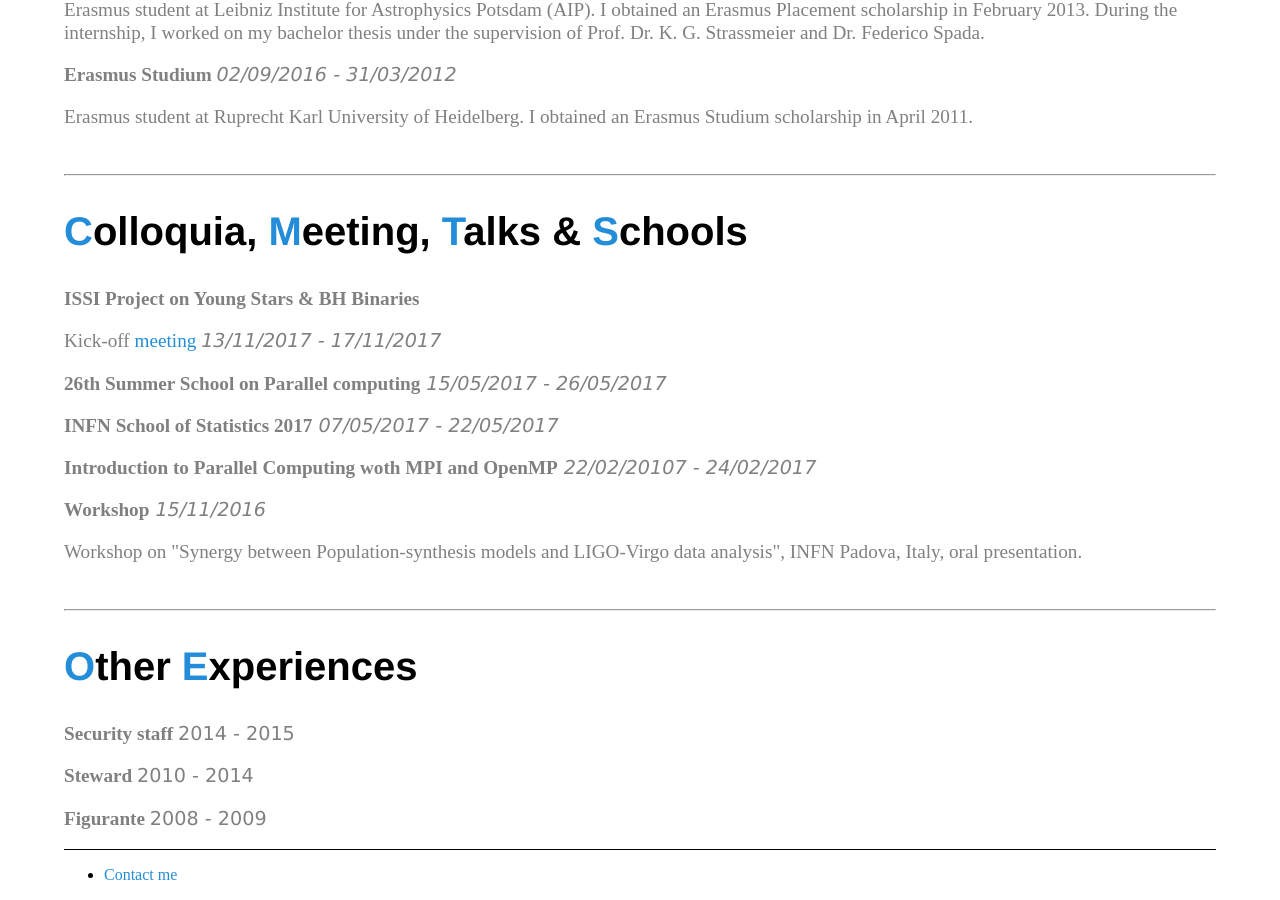
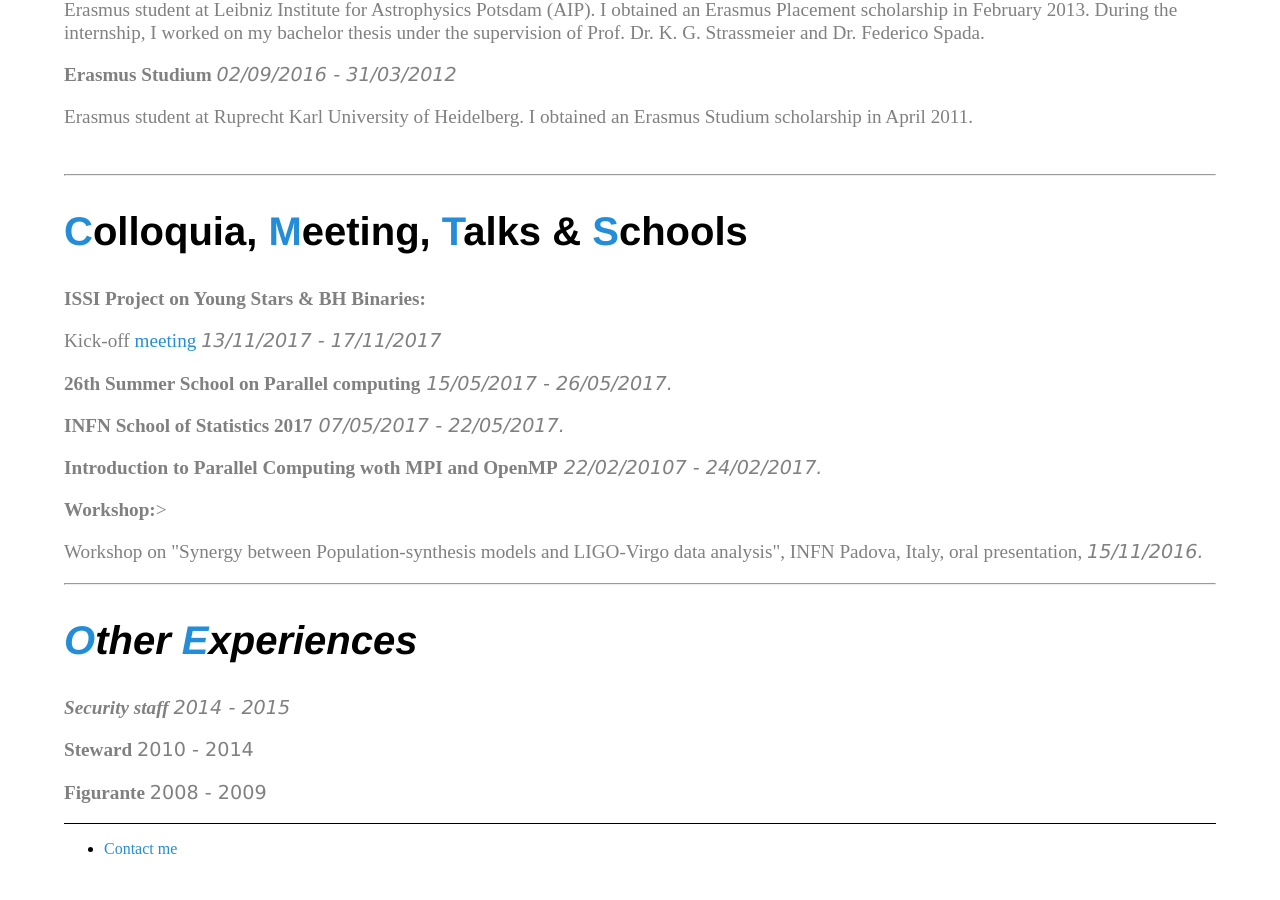
Before and after one commit to GiacobboNicola/giacobbonicola.github.io, a Jekyll site: the page built from item3.html, in a window 1280 px wide and 900 px high, scrolled down 1439 px. Built offline with Jekyll 4.4.1, drawn with Linux system fonts in a browser that asks for light colours; after the commit the page ends 2313 px from its top, so only the background shows below that.

Commit message:
corrections in cv

```diff
--- a/_layouts/cv.html
+++ b/_layouts/cv.html
@@ -85,21 +85,21 @@
 				<div>
 					<h2><span class="b">C</span>olloquia, <span class="b">M</span>eeting, <span class="b">T</span>alks & <span class="b">S</span>chools</h2>
 					<div>
-						<p><b>ISSI Project on Young Stars & BH Binaries</b></p>
+						<p><b>ISSI Project on Young Stars & BH Binaries:</b></p>
 						<p>Kick-off <a href="http://www.issibern.ch/teams/blackholebinary/index.php/programme/">meeting</a> <i><span class="small"> 13/11/2017 - 17/11/2017</span></i></p>
 					</div>
 					<div>
-						<p><b>26th Summer School on Parallel computing</b><i><span class="small"> 15/05/2017 - 26/05/2017</span></i></p>
+						<p><b>26th Summer School on Parallel computing</b><i><span class="small"> 15/05/2017 - 26/05/2017.</span></i></p>
 					</div>
 					<div>
-						<p><b>INFN School of Statistics 2017</b><i><span class="small"> 07/05/2017 - 22/05/2017</span></i></p>
+						<p><b>INFN School of Statistics 2017</b><i><span class="small"> 07/05/2017 - 22/05/2017.</span></i></p>
 					</div>
 					<div>
-						<p><b>Introduction to Parallel Computing woth MPI and OpenMP</b><i><span class="small"> 22/02/20107 - 24/02/2017</span></i></p>
+						<p><b>Introduction to Parallel Computing woth MPI and OpenMP</b><i><span class="small"> 22/02/20107 - 24/02/2017.</span></i></p>
 					</div>
 					<div>
-						<p><b>Workshop</b><i><span class="small"> 15/11/2016</span></i><p>
-						<p>Workshop on "Synergy between Population-synthesis models and LIGO-Virgo data analysis", INFN Padova, Italy, oral presentation.</p><br>
+						<p><b>Workshop:</b>><p>
+						<p>Workshop on "Synergy between Population-synthesis models and LIGO-Virgo data analysis", INFN Padova, Italy, oral presentation, <i><span class="small"> 15/11/2016.</span></i</p><br>
 					</div>
 				</div>
 				<hr>
```
